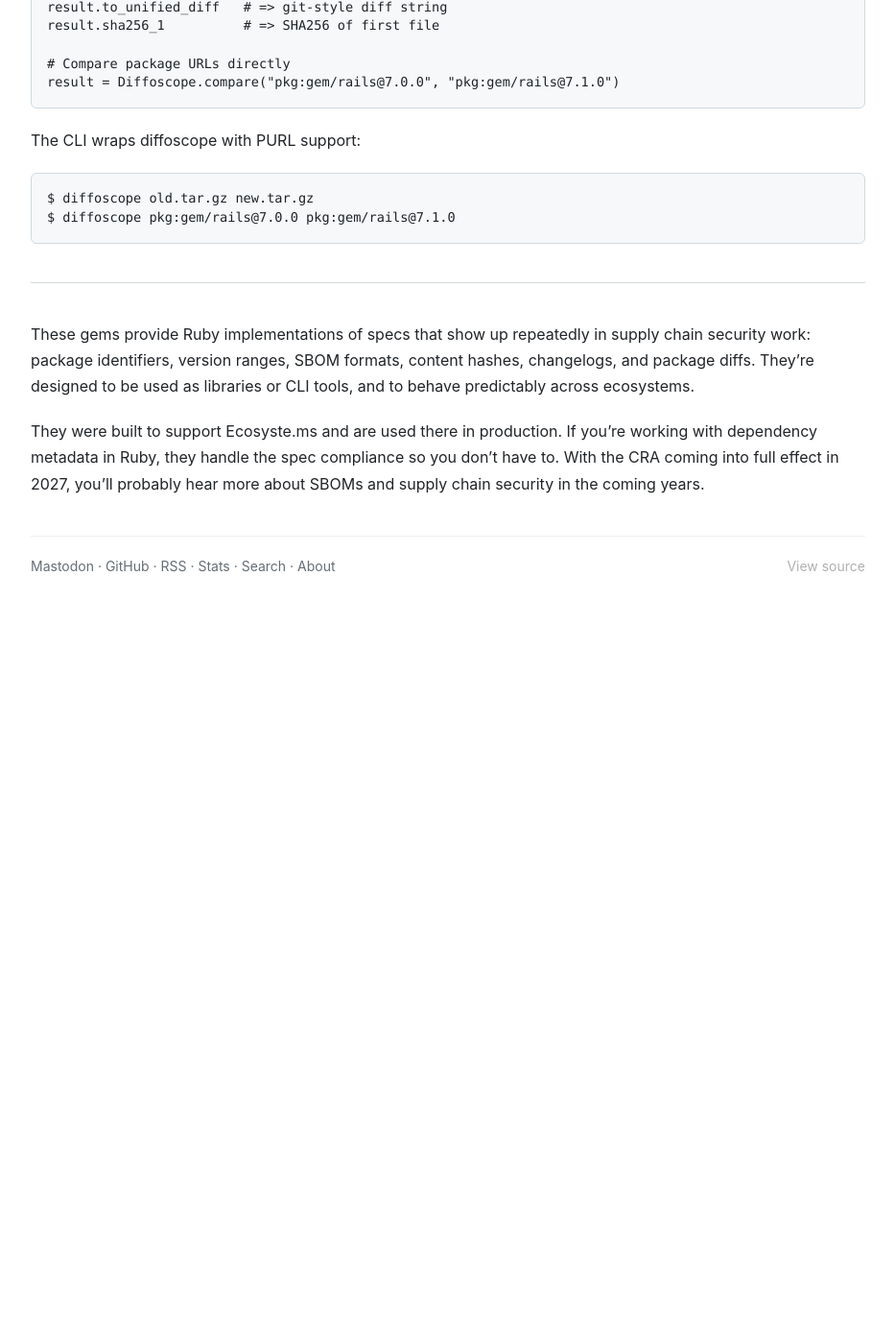
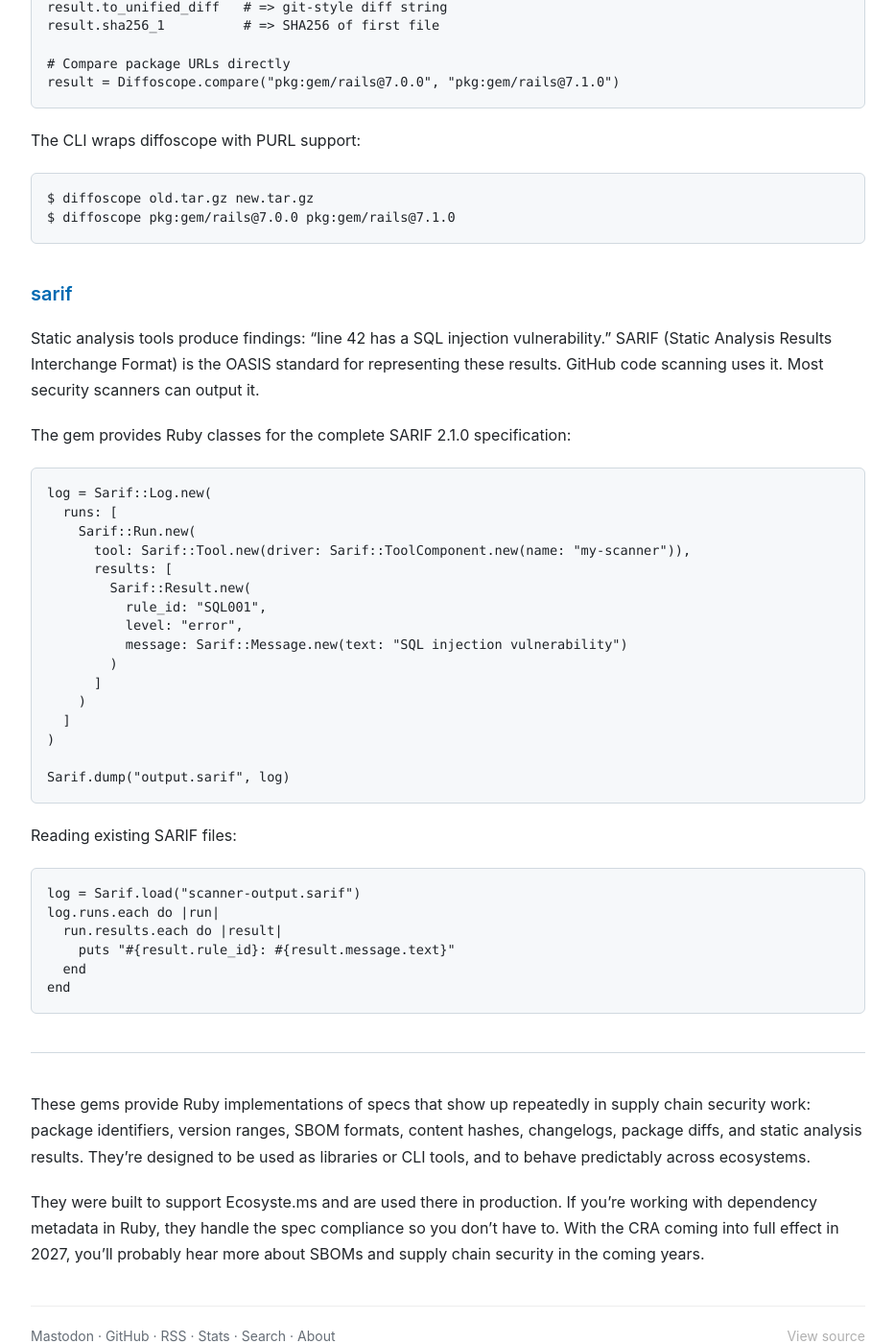
Before and after one commit to andrew/nesbitt.io, a Jekyll site: the page built from _posts/2025-12-14-supply-chain-security-tools-for-ruby.md, in a window 1280 px wide and 1400 px high, scrolled down 3673 px. Shown: the whole window at 96% size, without its empty margins (173-1106 px from the left). Built offline with Jekyll 4.4.1, drawn with Linux system fonts in a browser that asks for light colours; before the commit the page ends 4303 px from its top, so only the background shows below that; some of the changed text lies outside the part shown.

Commit message:
update supply chain security tools documentation to include SARIF gem

````diff
--- a/_data/stats.json
+++ b/_data/stats.json
@@ -1,7 +1,7 @@
 {
-  "generated_at": "2026-01-07T15:30:56Z",
+  "generated_at": "2026-01-07T19:05:01Z",
   "total_posts": 45,
-  "total_words": 53201,
+  "total_words": 53205,
   "reading_minutes": 267,
   "average_words": 1182,
   "longest_post": {
--- a/_posts/2025-12-14-supply-chain-security-tools-for-ruby.md
+++ b/_posts/2025-12-14-supply-chain-security-tools-for-ruby.md
@@ -2,7 +2,7 @@
 layout: post
 title: "Supply Chain Security Tools for Ruby"
 date: 2025-12-14
-description: "Ruby implementations of PURL, VERS, SBOM, and SWHID specs."
+description: "Ruby implementations of PURL, VERS, SBOM, SWHID, and SARIF specs."
 tags:
   - ruby
   - security
@@ -10,7 +10,7 @@ tags:
   - package-managers
 ---
 
-I've published four Ruby gems that work together to help people build supply chain security tools: [purl](https://github.com/andrew/purl), [vers](https://github.com/andrew/vers), [sbom](https://github.com/andrew/sbom), and [swhid](https://github.com/andrew/swhid). They handle the specs that security tooling depends on.
+I've published several Ruby gems that work together to help people build supply chain security tools: [purl](https://github.com/andrew/purl), [vers](https://github.com/andrew/vers), [sbom](https://github.com/andrew/sbom), [swhid](https://github.com/andrew/swhid), and [sarif](https://github.com/andrew/sarif). They handle the specs that security tooling depends on.
 
 I built these for [Ecosyste.ms](https://ecosyste.ms), which tracks dependencies across package registries. We deal with a lot of cross-ecosystem data: vulnerability reports that reference packages by PURL, version ranges from security advisories, SBOMs from various sources. If you're building security scanners, registry tooling, or compliance pipelines in Ruby, these might be useful.
 
@@ -149,8 +149,44 @@ $ diffoscope old.tar.gz new.tar.gz
 $ diffoscope pkg:gem/rails@7.0.0 pkg:gem/rails@7.1.0
 ```
 
+### [sarif](https://github.com/andrew/sarif)
+
+Static analysis tools produce findings: "line 42 has a SQL injection vulnerability." SARIF (Static Analysis Results Interchange Format) is the OASIS standard for representing these results. GitHub code scanning uses it. Most security scanners can output it.
+
+The gem provides Ruby classes for the complete SARIF 2.1.0 specification:
+
+```ruby
+log = Sarif::Log.new(
+  runs: [
+    Sarif::Run.new(
+      tool: Sarif::Tool.new(driver: Sarif::ToolComponent.new(name: "my-scanner")),
+      results: [
+        Sarif::Result.new(
+          rule_id: "SQL001",
+          level: "error",
+          message: Sarif::Message.new(text: "SQL injection vulnerability")
+        )
+      ]
+    )
+  ]
+)
+
+Sarif.dump("output.sarif", log)
+```
+
+Reading existing SARIF files:
+
+```ruby
+log = Sarif.load("scanner-output.sarif")
+log.runs.each do |run|
+  run.results.each do |result|
+    puts "#{result.rule_id}: #{result.message.text}"
+  end
+end
+```
+
 ---
 
-These gems provide Ruby implementations of specs that show up repeatedly in supply chain security work: package identifiers, version ranges, SBOM formats, content hashes, changelogs, and package diffs. They're designed to be used as libraries or CLI tools, and to behave predictably across ecosystems.
+These gems provide Ruby implementations of specs that show up repeatedly in supply chain security work: package identifiers, version ranges, SBOM formats, content hashes, changelogs, package diffs, and static analysis results. They're designed to be used as libraries or CLI tools, and to behave predictably across ecosystems.
 
 They were built to support Ecosyste.ms and are used there in production. If you're working with dependency metadata in Ruby, they handle the spec compliance so you don't have to. With the CRA coming into full effect in 2027, you'll probably hear more about SBOMs and supply chain security in the coming years.
````
